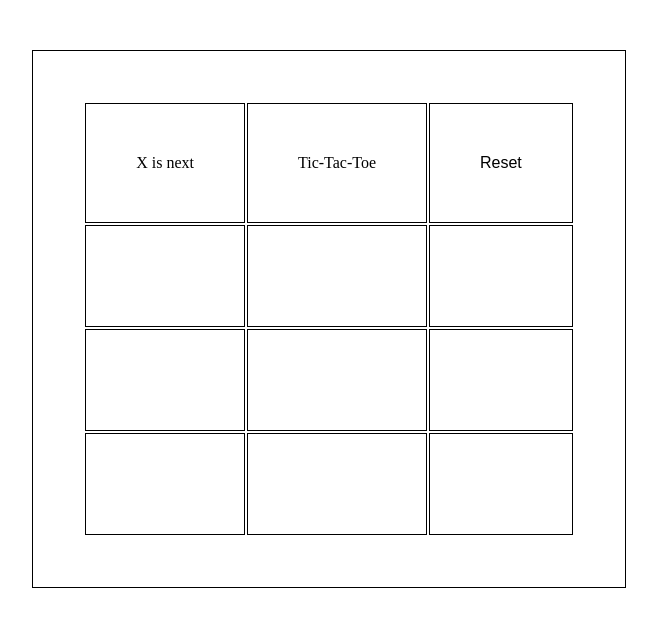
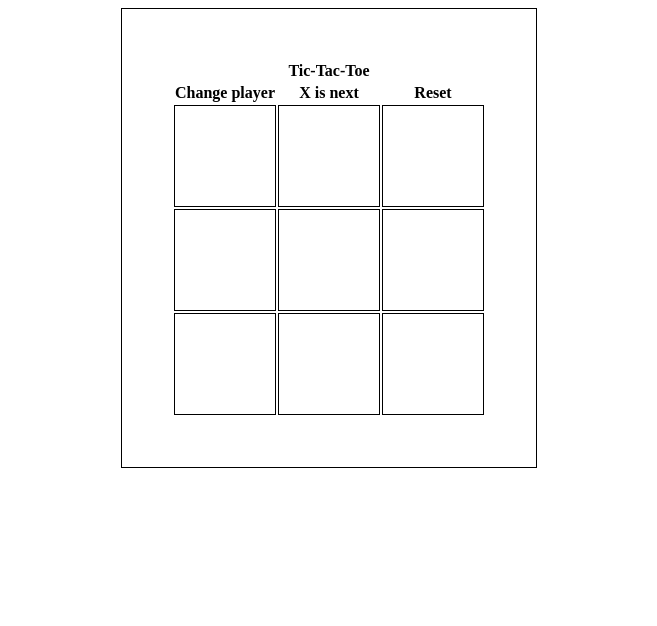
Before and after one commit to Aleks-Kelo/tic-tac-toe, a plain HTML site: page index.html in a window 1280 px wide. Shown: the whole page, without its empty margins (311-968 px from the left). Drawn offline with Linux system fonts and the light colour scheme.

Commit message:
Update index.html

```diff
--- a/index.html
+++ b/index.html
@@ -8,22 +8,31 @@
 
 </head>
 <body>
-    <table class="Tic-Tac-Toe" align="center">
+    <table style="margin: auto;">
         <tr>
-            <td class="XisNext">X is next</td>
-            <td>Tic-Tac-Toe</td>
-            <td class="Reset">Reset</td>
+            <th colspan="3" id="title">Tic-Tac-Toe</th>
         </tr>
+
+
         <tr>
-            <td class="gamePlace" ></td>
-            <td class="gamePlace"></td>
-            <td class="gamePlace"></td>
+            <th id="changePlayer">Change player</th>
+            <th><span id="status">X</span> is next</th>
+            <th id="Reset">Reset</th>
+
         </tr>
+
         <tr>
             <td class="gamePlace"></td>
             <td class="gamePlace"></td>
             <td class="gamePlace"></td>
         </tr>
+
+        <tr>
+            <td class="gamePlace"></td>
+            <td class="gamePlace"></td>
+            <td class="gamePlace"></td>
+        </tr>
+
         <tr>
             <td class="gamePlace"></td>
             <td class="gamePlace"></td>
@@ -38,8 +47,6 @@
     </table>
 
 
-
-
     <script src="app.js"></script>
 </body>
 </html>
```
